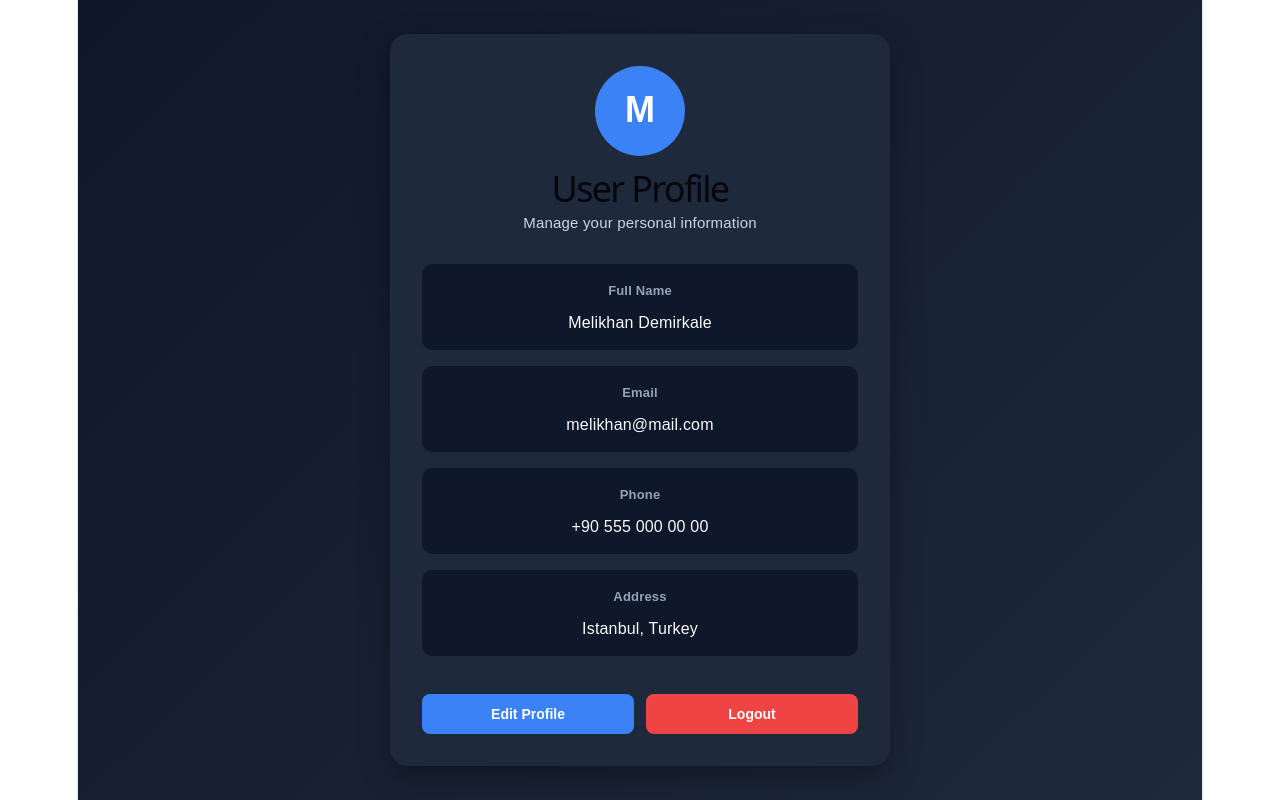
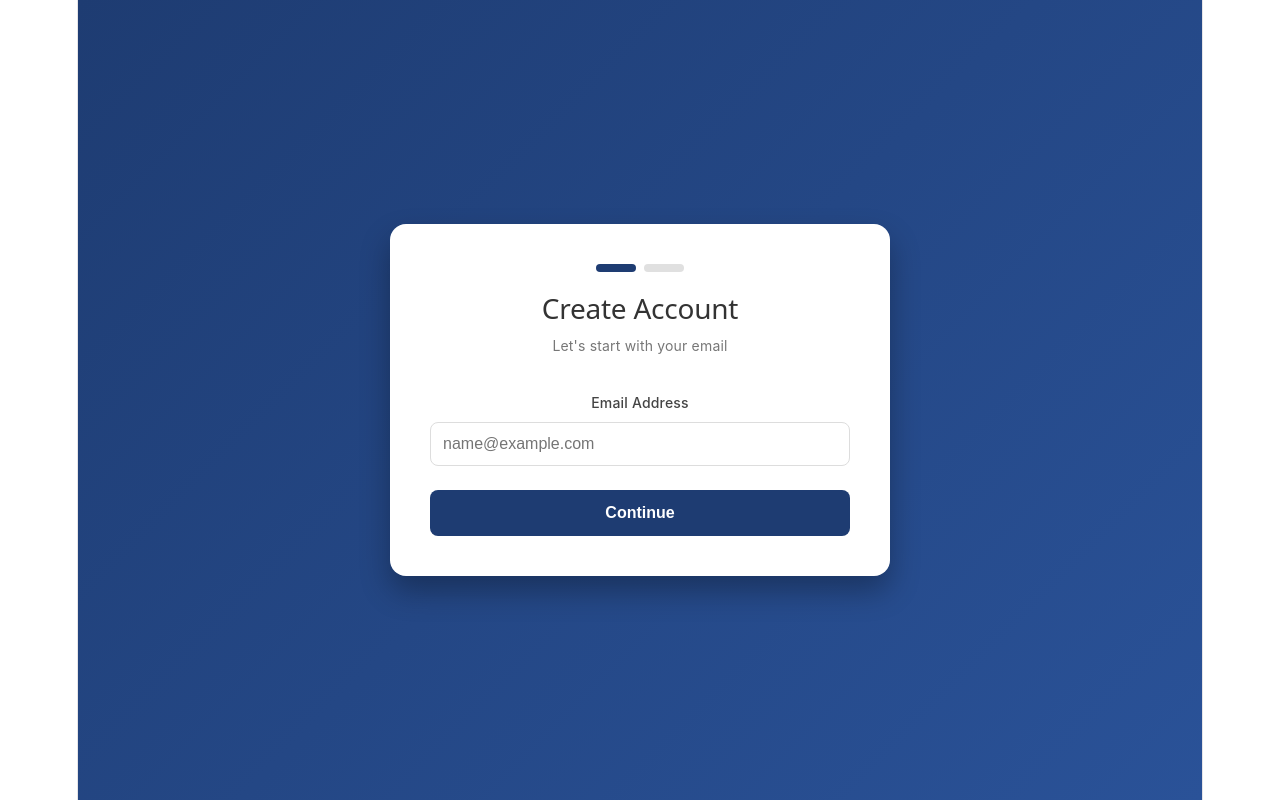
Before and after one commit to IsmetKaan1/cs308-team-29, a React app in the folder frontend/: page / in a window 1280 px wide. Built offline with nearby package versions, Linux system fonts and the light colour scheme; the HTML template or start-up script is replaced by a standard one.

Commit message:
SCRUM-6: Sign_up design, password confirm done

```diff
--- a/frontend/src/App.jsx
+++ b/frontend/src/App.jsx
@@ -1,279 +1,185 @@
 import React, { useState } from "react";
 
-function App() {
-    const [isEditing, setIsEditing] = useState(false);
+export default function App() {
+  const [step, setStep] = useState(1);
 
-    const [user, setUser] = useState({
-        name: "Melikhan Demirkale",
-        email: "melikhan@mail.com",
-        phone: "+90 555 000 00 00",
-        address: "Istanbul, Turkey",
-    });
+  const [email, setEmail] = useState("");
+  const [username, setUsername] = useState("");
+  const [fullName, setFullName] = useState("");
+  const [gender, setGender] = useState("");
+  const [password, setPassword] = useState("");
+  const [confirmPassword, setConfirmPassword] = useState("");
+  const [error, setError] = useState("");
 
-    const [formData, setFormData] = useState(user);
+  // Variables to check password rules
+  const hasUppercase = /[A-Z]/.test(password);
+  const hasLowercase = /[a-z]/.test(password);
+  const hasNumber = /\d/.test(password);
+  const hasMinLength = password.length >= 8;
 
-    const handleEditClick = () => {
-        setFormData(user);
-        setIsEditing(true);
+  // To store password is valid
+  const isPasswordValid = hasUppercase && hasLowercase && hasNumber && hasMinLength;
+
+  const handleNext = (e) => {
+    e.preventDefault();
+    if (email) setStep(2);
   };
 
-    const handleCancelClick = () => {
-        setFormData(user);
-        setIsEditing(false);
-    };
+  const handleSubmit = (e) => {
+    e.preventDefault();
 
-    const handleSaveClick = () => {
-        setUser(formData);
-        setIsEditing(false);
-    };
+    // Prevent submission if password rules are not okey
+    if (!isPasswordValid) {
+      setError("Please meet all password requirements before continuing.");
+      return;
+    }
 
-    const handleChange = (e) => {
-        const { name, value } = e.target;
-        setFormData((prev) => ({
-            ...prev,
-            [name]: value,
-        }));
+    if (password !== confirmPassword) {
+      setError("Passwords do not match!");
+      return;
+    }
+
+    setError("");
+    console.log("New Account Registered:", { email, username, fullName, gender, password });
+    alert(`Welcome ${username}! Your account has been successfully created.`);
   };
 
   return (
-        <div style={styles.page}>
-            <div style={styles.card}>
-                <div style={styles.avatar}>M</div>
+    <div style={{
+      display: 'flex',
+      justifyContent: 'center',
+      alignItems: 'center',
+      minHeight: '100vh',
+      background: 'linear-gradient(135deg, #1e3c72 0%, #2a5298 100%)',
+      fontFamily: '"Inter", sans-serif'
+    }}>
+      <div style={{
+        width: "100%",
+        maxWidth: "420px",
+        padding: "40px",
+        backgroundColor: "white",
+        borderRadius: "16px",
+        boxShadow: "0 15px 30px rgba(0,0,0,0.3)"
+      }}>
 
-                <h1 style={styles.title}>User Profile</h1>
-                <p style={styles.subtitle}>Manage your personal information</p>
-
-                {!isEditing ? (
-                    <div style={styles.infoContainer}>
-                        <div style={styles.infoRow}>
-                            <span style={styles.label}>Full Name</span>
-                            <span style={styles.value}>{user.name}</span>
+        <div style={{ display: "flex", justifyContent: "center", marginBottom: "20px" }}>
+          <span style={{ height: "8px", width: "40px", borderRadius: "4px", backgroundColor: step >= 1 ? "#1e3c72" : "#e0e0e0", marginRight: "8px", transition: "0.3s" }}></span>
+          <span style={{ height: "8px", width: "40px", borderRadius: "4px", backgroundColor: step >= 2 ? "#1e3c72" : "#e0e0e0", transition: "0.3s" }}></span>
         </div>
 
-                        <div style={styles.infoRow}>
-                            <span style={styles.label}>Email</span>
-                            <span style={styles.value}>{user.email}</span>
+        <h2 style={{ textAlign: "center", color: "#333", marginBottom: "8px", fontSize: "28px" }}>Create Account</h2>
+        <p style={{ textAlign: "center", color: "#777", marginBottom: "30px", fontSize: "14px" }}>
+          {step === 1 ? "Let's start with your email" : "Tell us more about yourself"}
+        </p>
+
+        {step === 1 && (
+          <form onSubmit={handleNext}>
+            <div style={{ marginBottom: "24px" }}>
+              <label style={{ display: "block", marginBottom: "6px", color: "#444", fontSize: "14px", fontWeight: "500" }}>Email Address</label>
+              <input
+                type="email" value={email} onChange={(e) => setEmail(e.target.value)} required autoFocus
+                style={{ width: "100%", padding: "12px", border: "1px solid #ddd", borderRadius: "8px", boxSizing: "border-box", outline: "none", fontSize: "16px" }}
+                placeholder="name@example.com"
+              />
+            </div>
+            <button
+              type="submit"
+              style={{ width: "100%", padding: "14px", backgroundColor: "#1e3c72", color: "white", border: "none", borderRadius: "8px", fontSize: "16px", cursor: "pointer", fontWeight: "bold" }}
+            >
+              Continue
+            </button>
+          </form>
+        )}
+
+        {step === 2 && (
+          <form onSubmit={handleSubmit}>
+            <div style={{ display: "flex", gap: "10px", marginBottom: "16px" }}>
+              <div style={{ flex: 1 }}>
+                <label style={{ display: "block", marginBottom: "6px", color: "#444", fontSize: "14px", fontWeight: "500" }}>Username</label>
+                <input
+                  type="text" value={username} onChange={(e) => setUsername(e.target.value)} required
+                  style={{ width: "100%", padding: "12px", border: "1px solid #ddd", borderRadius: "8px", boxSizing: "border-box", outline: "none" }}
+                  placeholder="akif_senturk"
+                />
+              </div>
+              <div style={{ flex: 1 }}>
+                <label style={{ display: "block", marginBottom: "6px", color: "#444", fontSize: "14px", fontWeight: "500" }}>Gender</label>
+                <select
+                  value={gender} onChange={(e) => setGender(e.target.value)} required
+                  style={{ width: "100%", padding: "12px", border: "1px solid #ddd", borderRadius: "8px", boxSizing: "border-box", outline: "none", backgroundColor: "white" }}
+                >
+                  <option value="" disabled>Select</option>
+                  <option value="Male">Male</option>
+                  <option value="Female">Female</option>
+                  <option value="Other">Other</option>
+                  <option value="Prefer not to say">Prefer not to say</option>
+                </select>
+              </div>
             </div>
 
-                        <div style={styles.infoRow}>
-                            <span style={styles.label}>Phone</span>
-                            <span style={styles.value}>{user.phone}</span>
+            <div style={{ marginBottom: "16px" }}>
+              <label style={{ display: "block", marginBottom: "6px", color: "#444", fontSize: "14px", fontWeight: "500" }}>Full Name</label>
+              <input
+                type="text" value={fullName} onChange={(e) => setFullName(e.target.value)} required
+                style={{ width: "100%", padding: "12px", border: "1px solid #ddd", borderRadius: "8px", boxSizing: "border-box", outline: "none" }}
+                placeholder="Akif Senturk"
+              />
             </div>
 
-                        <div style={styles.infoRow}>
-                            <span style={styles.label}>Address</span>
-                            <span style={styles.value}>{user.address}</span>
+            {/* PASSWORD FIELD AND REAL-TIME CONTROLS */}
+            <div style={{ marginBottom: "16px" }}>
+              <label style={{ display: "block", marginBottom: "6px", color: "#444", fontSize: "14px", fontWeight: "500" }}>Password</label>
+              <input
+                type="password" value={password} onChange={(e) => setPassword(e.target.value)} required
+                style={{ width: "100%", padding: "12px", border: "1px solid #ddd", borderRadius: "8px", boxSizing: "border-box", outline: "none" }}
+                placeholder="Create a strong password"
+              />
+
+              {/* Dynamic Password Rules List */}
+              <ul style={{ listStyle: "none", padding: "0", marginTop: "8px", fontSize: "12px", display: "flex", flexDirection: "column", gap: "4px" }}>
+                <li style={{ color: hasMinLength ? "#2e7d32" : "#d32f2f", transition: "color 0.3s" }}>
+                  {hasMinLength ? "✓" : "✗"} At least 8 characters
+                </li>
+                <li style={{ color: hasUppercase ? "#2e7d32" : "#d32f2f", transition: "color 0.3s" }}>
+                  {hasUppercase ? "✓" : "✗"} At least 1 uppercase letter
+                </li>
+                <li style={{ color: hasLowercase ? "#2e7d32" : "#d32f2f", transition: "color 0.3s" }}>
+                  {hasLowercase ? "✓" : "✗"} At least 1 lowercase letter
+                </li>
+                <li style={{ color: hasNumber ? "#2e7d32" : "#d32f2f", transition: "color 0.3s" }}>
+                  {hasNumber ? "✓" : "✗"} At least 1 number
+                </li>
+              </ul>
             </div>
 
-                        <div style={styles.buttonGroup}>
-                            <button style={styles.primaryButton} onClick={handleEditClick}>
-                                Edit Profile
+            <div style={{ marginBottom: "24px" }}>
+              <label style={{ display: "block", marginBottom: "6px", color: "#444", fontSize: "14px", fontWeight: "500" }}>Confirm Password</label>
+              <input
+                type="password" value={confirmPassword} onChange={(e) => setConfirmPassword(e.target.value)} required
+                style={{ width: "100%", padding: "12px", border: "1px solid #ddd", borderRadius: "8px", boxSizing: "border-box", outline: "none" }}
+                placeholder="Repeat your password"
+              />
+              {error && <p style={{ color: "#d32f2f", fontSize: "13px", marginTop: "8px", marginBottom: "0", fontWeight: "500" }}>{error}</p>}
+            </div>
+
+            <div style={{ display: "flex", gap: "10px" }}>
+              <button
+                type="button"
+                onClick={() => setStep(1)}
+                style={{ flex: 1, padding: "14px", backgroundColor: "#f5f5f5", color: "#333", border: "1px solid #ddd", borderRadius: "8px", fontSize: "16px", cursor: "pointer", fontWeight: "bold" }}
+              >
+                Back
               </button>
-                            <button style={styles.logoutButton}>Logout</button>
-                        </div>
-                    </div>
-                ) : (
-                    <div style={styles.formContainer}>
-                        <label style={styles.inputLabel}>Full Name</label>
-                        <input
-                            style={styles.input}
-                            type="text"
-                            name="name"
-                            value={formData.name}
-                            onChange={handleChange}
-                        />
-
-                        <label style={styles.inputLabel}>Email</label>
-                        <input
-                            style={styles.input}
-                            type="email"
-                            name="email"
-                            value={formData.email}
-                            onChange={handleChange}
-                        />
-
-                        <label style={styles.inputLabel}>Phone</label>
-                        <input
-                            style={styles.input}
-                            type="text"
-                            name="phone"
-                            value={formData.phone}
-                            onChange={handleChange}
-                        />
-
-                        <label style={styles.inputLabel}>Address</label>
-                        <textarea
-                            style={styles.textarea}
-                            name="address"
-                            value={formData.address}
-                            onChange={handleChange}
-                        />
-
-                        <div style={styles.buttonGroup}>
-                            <button style={styles.saveButton} onClick={handleSaveClick}>
-                                Save Changes
-                            </button>
-                            <button style={styles.cancelButton} onClick={handleCancelClick}>
-                                Cancel
+              <button
+                type="submit"
+                style={{ flex: 2, padding: "14px", backgroundColor: "#1e3c72", color: "white", border: "none", borderRadius: "8px", fontSize: "16px", cursor: "pointer", fontWeight: "bold", boxShadow: "0 4px 6px rgba(0,0,0,0.1)", opacity: isPasswordValid ? 1 : 0.7 }}
+              >
+                Sign Up
               </button>
             </div>
-                    </div>
+          </form>
         )}
       </div>
     </div>
   );
 }
-
-const styles = {
-    page: {
-        minHeight: "100vh",
-        display: "flex",
-        justifyContent: "center",
-        alignItems: "center",
-        background: "linear-gradient(135deg, #0f172a, #1e293b)",
-        padding: "20px",
-        boxSizing: "border-box",
-        fontFamily: "Arial, sans-serif",
-    },
-    card: {
-        width: "100%",
-        maxWidth: "500px",
-        backgroundColor: "#1e293b",
-        borderRadius: "18px",
-        padding: "32px",
-        boxSizing: "border-box",
-        boxShadow: "0 10px 30px rgba(0,0,0,0.35)",
-        color: "white",
-    },
-    avatar: {
-        width: "90px",
-        height: "90px",
-        borderRadius: "50%",
-        backgroundColor: "#3b82f6",
-        display: "flex",
-        justifyContent: "center",
-        alignItems: "center",
-        fontSize: "36px",
-        fontWeight: "bold",
-        margin: "0 auto 20px auto",
-    },
-    title: {
-        textAlign: "center",
-        margin: "0 0 8px 0",
-        fontSize: "36px",
-    },
-    subtitle: {
-        textAlign: "center",
-        margin: "0 0 28px 0",
-        color: "#cbd5e1",
-        fontSize: "15px",
-    },
-    infoContainer: {
-        display: "flex",
-        flexDirection: "column",
-        gap: "16px",
-    },
-    infoRow: {
-        display: "flex",
-        flexDirection: "column",
-        gap: "6px",
-        backgroundColor: "#0f172a",
-        padding: "14px",
-        borderRadius: "10px",
-    },
-    label: {
-        fontSize: "13px",
-        color: "#94a3b8",
-        fontWeight: "bold",
-    },
-    value: {
-        fontSize: "16px",
-        color: "#f8fafc",
-    },
-    formContainer: {
-        display: "flex",
-        flexDirection: "column",
-        gap: "10px",
-    },
-    inputLabel: {
-        fontSize: "14px",
-        color: "#cbd5e1",
-        marginTop: "4px",
-    },
-    input: {
-        padding: "12px",
-        borderRadius: "8px",
-        border: "1px solid #475569",
-        outline: "none",
-        backgroundColor: "#0f172a",
-        color: "white",
-        fontSize: "14px",
-    },
-    textarea: {
-        padding: "12px",
-        borderRadius: "8px",
-        border: "1px solid #475569",
-        outline: "none",
-        backgroundColor: "#0f172a",
-        color: "white",
-        fontSize: "14px",
-        minHeight: "80px",
-        resize: "vertical",
-    },
-    buttonGroup: {
-        display: "flex",
-        gap: "12px",
-        marginTop: "22px",
-        flexWrap: "wrap",
-    },
-    primaryButton: {
-        flex: 1,
-        minWidth: "140px",
-        padding: "12px",
-        backgroundColor: "#3b82f6",
-        color: "white",
-        border: "none",
-        borderRadius: "8px",
-        cursor: "pointer",
-        fontSize: "14px",
-        fontWeight: "bold",
-    },
-    logoutButton: {
-        flex: 1,
-        minWidth: "140px",
-        padding: "12px",
-        backgroundColor: "#ef4444",
-        color: "white",
-        border: "none",
-        borderRadius: "8px",
-        cursor: "pointer",
-        fontSize: "14px",
-        fontWeight: "bold",
-    },
-    saveButton: {
-        flex: 1,
-        minWidth: "140px",
-        padding: "12px",
-        backgroundColor: "#22c55e",
-        color: "white",
-        border: "none",
-        borderRadius: "8px",
-        cursor: "pointer",
-        fontSize: "14px",
-        fontWeight: "bold",
-    },
-    cancelButton: {
-        flex: 1,
-        minWidth: "140px",
-        padding: "12px",
-        backgroundColor: "#64748b",
-        color: "white",
-        border: "none",
-        borderRadius: "8px",
-        cursor: "pointer",
-        fontSize: "14px",
-        fontWeight: "bold",
-    },
-};
-
-export default App;
```
Lines whose indentation alone changed are shown as unchanged.
